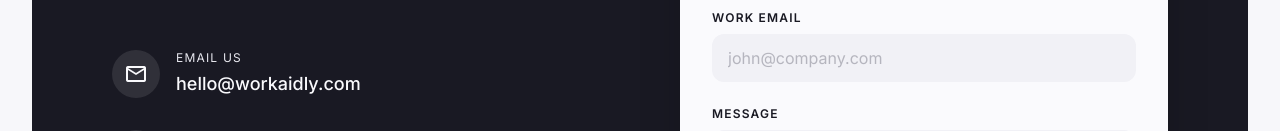
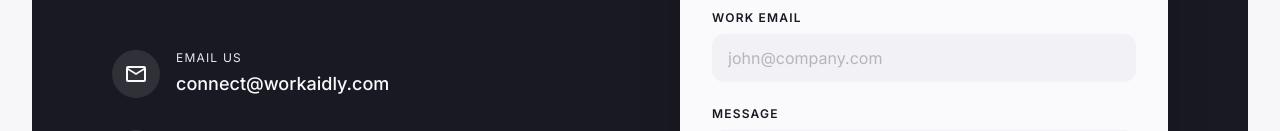
Before and after one commit to MananPatel6902/startup, a React (Vite) app: page /contact in a window 1280 px wide. Shown: the part 802-933 px from the top of the page. Built offline with nearby package versions, Linux system fonts and the light colour scheme.

Commit message:
Contect US Email updated

```diff
--- a/src/pages/Contact.jsx
+++ b/src/pages/Contact.jsx
@@ -56,7 +56,7 @@ export default function Contact() {
                   </div>
                   <div>
                     <p className="text-xs uppercase font-label tracking-widest text-surface-variant mb-1">Email us</p>
-                    <p className="text-lg font-medium">hello@workaidly.com</p>
+                    <p className="text-lg font-medium">connect@workaidly.com</p>
                   </div>
                 </div>
                 <div className="flex gap-4 items-center">
```
